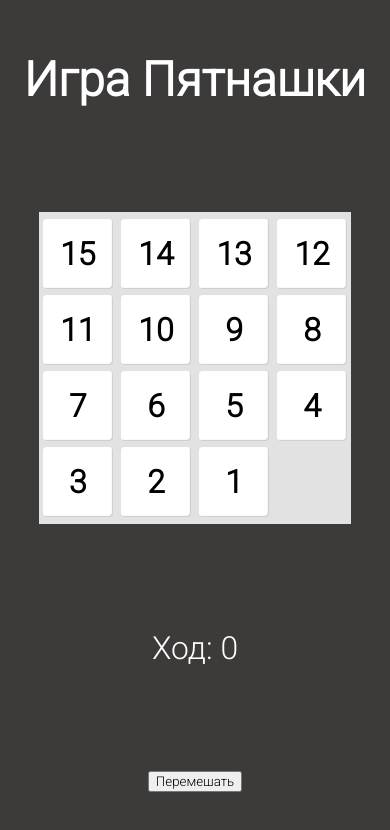
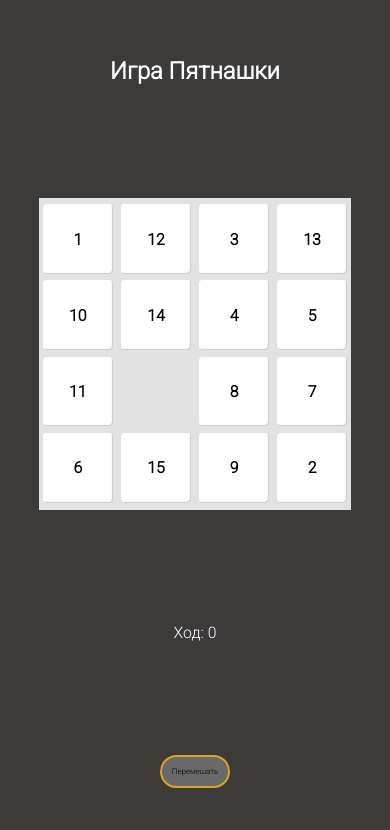
Before and after one commit to Ramosok/TAG-game., a website: page src/html/index.html in a window 390 px wide. Drawn offline with Linux system fonts and the light colour scheme; files that its build step writes are made by us from their sources.

Commit message:
feat: add function victory, add button suffle,

```diff
--- a/src/html/index.html
+++ b/src/html/index.html
@@ -90,10 +90,13 @@
     }
 
     .win {
-      color: red;
+      color: darkgoldenrod;
       font-weight: bolder;
       text-align: center;
       font-size: calc(3.5rem + 3.5vmin);
+    }
+    .onActive {
+      display: none;
     }
 
     /*Элементы игрового поля*/
@@ -120,6 +123,14 @@
       transition: all 0.2s ease-in-out;
     }
 
+    #mixItUpBtn {
+      padding: 10px;
+      border:2px solid goldenrod;
+      border-radius: 30px;
+      font-size: calc(1rem + 1vmin);
+      background: dimgrey;
+    }
+
     @media screen and (max-width: 767px) and (orientation: landscape) {
       html, body {
         font-size: 12px;
@@ -133,38 +144,23 @@
       p {
         font-size: calc(1rem + 1vmin);
       }
-
     }
 
     @media (max-width: 480px) {
       html, body {
-        font-size: 12px;
+        font-size: 25%;
       }
     }
+
   </style>
 </head>
 <body>
+<div id="winModal" class="win onActive">ПОБЕДА!</div>
 <h1>Игра Пятнашки</h1>
 <div class="field">
-  <div id="elem1" class="active">15</div>
-  <div id="elem2" class="active">14</div>
-  <div id="elem3" class="active">13</div>
-  <div id="elem4" class="active">12</div>
-  <div id="elem5" class="active">11</div>
-  <div id="elem6" class="active">10</div>
-  <div id="elem7" class="active">9</div>
-  <div id="elem8" class="active">8</div>
-  <div id="elem9" class="active">7</div>
-  <div id="elem10" class="active">6</div>
-  <div id="elem11" class="active">5</div>
-  <div id="elem12" class="active">4</div>
-  <div id="elem13" class="active">3</div>
-  <div id="elem14" class="active">2</div>
-  <div id="elem15" class="active">1</div>
-  <div id="elem16" class=""></div>
 </div>
 <p>Ход: <span id="tour">0</span></p>
-<div id="mixItUp"><button id="mixItUpBtn">Перемешать</button></div>
+<button id="mixItUpBtn">Перемешать</button>
 <script src="js/main.min.js"></script>
 
 </body>
--- a/src/js/main.js
+++ b/src/js/main.js
@@ -1,11 +1,44 @@
 const field = document.querySelector('.field');
-const active = document.querySelectorAll('.active');
 const change = document.getElementsByClassName('change');
 const tour = document.querySelector('#tour');
-const mixItUpBtn = document.querySelector('#mixItUpBtn');
+const winModal = document.querySelector('#winModal');
 
-//mixItUpBtn.addEventListener('click', mixItUpFunc);
 
+let arr = [15,16,14,13,12,11,10,9,8,7,6,5,4,3,2,1];
+function shuffle() {
+  for (let i = arr.length - 1; i > 0; i--) {
+    let j = Math.floor(Math.random() * (i + 1));
+    let temp = arr[i];
+    arr[i] = arr[j];
+    arr[j] = temp;
+  }
+}
+shuffle()
+  function renderItems() {
+    arr.forEach(item => {
+      const container = document.createElement('div');
+      container.classList.add('active');
+      container.setAttribute('id', `elem${item}`);
+      container.innerText = `${item}`
+      field.append(container);
+      if (+container.innerText === 16) {
+        container.classList.remove('active');
+        container.innerText = '';
+      }
+    })
+}
+renderItems()
+const vArr = '15 14 13 12 11 10 9 8 7 6 5 4 3 2 1'
+function victory () {
+  const active = document.querySelectorAll('.active');
+  let arrInnerHtml = [active[0].innerHTML,active[1].innerHTML,active[2].innerHTML,active[3].innerHTML,active[4].innerHTML,active[5].
+    innerHTML,active[6].innerHTML,active[7].innerHTML,active[8].innerHTML,active[9].innerHTML,active[10].innerHTML,
+    active[11].innerHTML,active[12].innerHTML,active[13].innerHTML,active[14].innerHTML,];
+  if(vArr === arrInnerHtml.join(' ')) {
+    console.log('Victory')
+    winModal.classList.remove('onActive');
+  }
+}
 
 function isMovvingAvailable(itemToMove, targetElem) {
   if (
@@ -19,7 +52,7 @@ function isMovvingAvailable(itemToMove, targetElem) {
   return false;
 }
 
-field.addEventListener('click', ({target}) => {
+field.addEventListener('click',({target}) => {
   if (target === field) return;
   let itemChange = change[0];
   if (!itemChange) {
@@ -31,7 +64,6 @@ field.addEventListener('click', ({target}) => {
     itemChange.classList.remove('change');
     return;
   }
-  ;
   if (isMovvingAvailable(itemChange, target)) {
     [target.innerHTML, itemChange.innerHTML] = [itemChange.innerHTML, target.innerHTML];
     itemChange.classList.remove('change');
@@ -42,6 +74,7 @@ field.addEventListener('click', ({target}) => {
     } else {
       target.classList.add('active')
       itemChange.classList.remove('active')
+      victory();
     }
   }
 })
```
Also changed, not shown: build/index.html, build/js/main.min.js.
